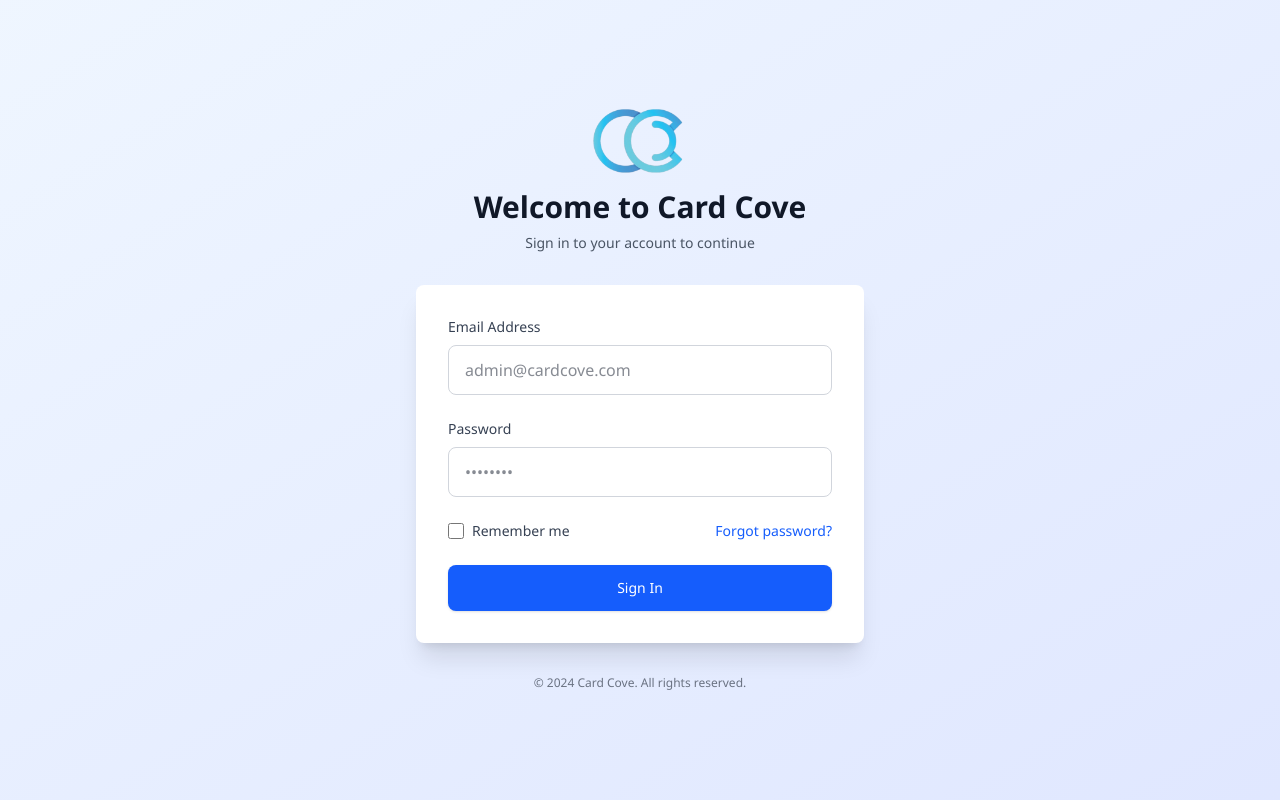
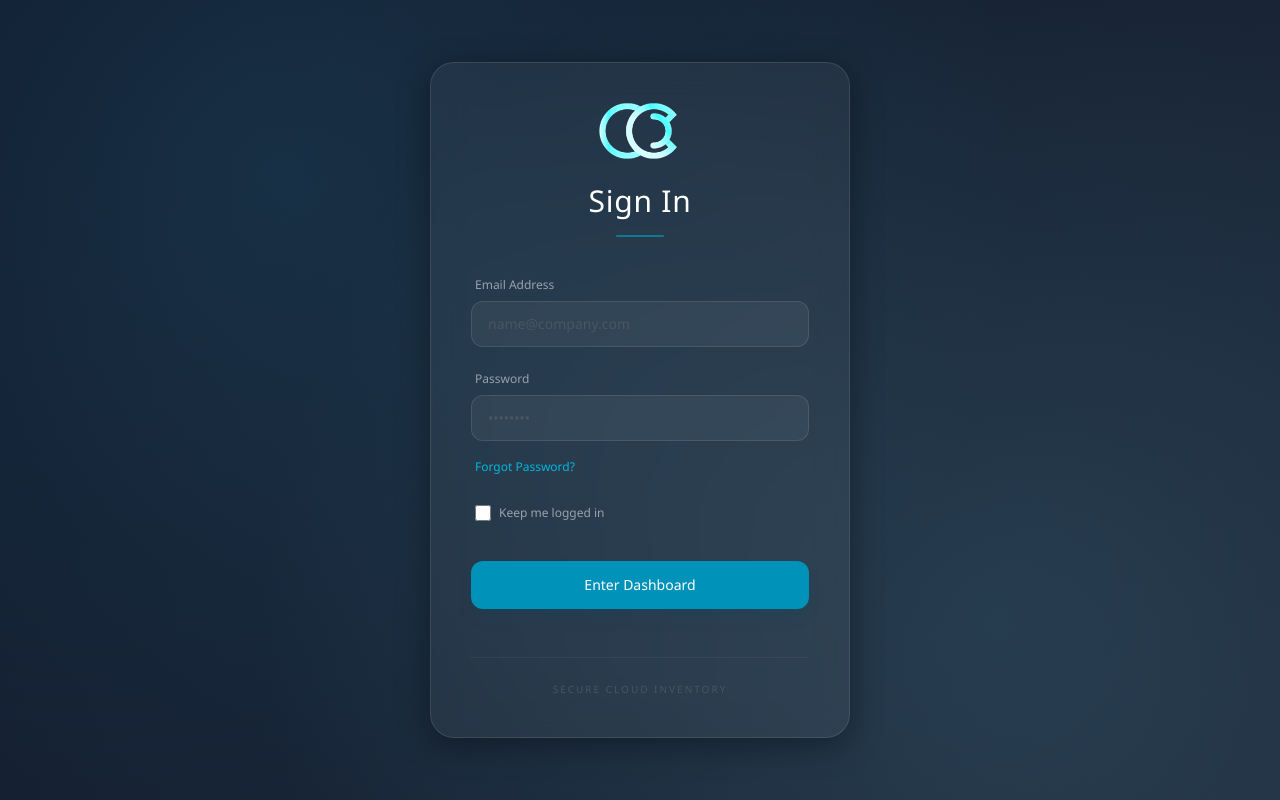
Before and after one commit to Raamish4221/BtoB, a Next.js app: page /login in a window 1280 px wide. Built offline with nearby package versions, Linux system fonts and the light colour scheme.

Commit message:
Pushing the code for Login page redesign, Cart styling, and layout updates for Wallet and Products modules.

```diff
--- a/src/app/cart/page.tsx
+++ b/src/app/cart/page.tsx
@@ -296,7 +296,7 @@ export default function CartPage() {
                         <p className="font-semibold">${subtotal}</p>
                         <button
                           type="button"
-                          className="text-sm text-red-600 hover:text-red-700"
+                          className="px-3 py-1.5 rounded-lg bg-red-50 dark:bg-red-900/20 text-red-600 dark:text-red-400 border border-red-100 dark:border-red-800 text-xs font-bold hover:bg-red-100 dark:hover:bg-red-900/40 transition-colors"
                           onClick={() => removeFromCart(item.productId)}
                         >
                           Remove
--- a/src/app/globals.css
+++ b/src/app/globals.css
@@ -212,6 +212,48 @@ body {
 }
 
 /* -----------------------------
+   CART
+----------------------------- */
+
+.cart-item {
+  display: flex;
+  align-items: center;
+  justify-content: space-between;
+  padding: 1rem;
+  border-bottom: 1px solid var(--surface-border);
+  gap: 1rem;
+}
+
+.cart-item:last-child {
+  border-bottom: none;
+}
+
+.cart-item-actions {
+  display: flex;
+  align-items: center;
+  gap: 1.5rem;
+}
+
+.cart-item-actions input[type="number"] {
+  width: 60px;
+  padding: 0.4rem;
+  border: 1px solid var(--surface-border);
+  border-radius: 0.5rem;
+  text-align: center;
+  background: var(--background);
+  color: var(--foreground);
+}
+
+.cart-footer {
+  margin-top: 1.5rem;
+  padding-top: 1.5rem;
+  border-top: 2px solid var(--surface-border);
+  display: flex;
+  justify-content: space-between;
+  align-items: center;
+}
+
+/* -----------------------------
    LOGIN
 ----------------------------- */
 
@@ -220,20 +262,33 @@ body {
   display: flex;
   align-items: center;
   justify-content: center;
-  background: linear-gradient(
-    135deg,
-    #e6f7fb 0%,
-    #c9f0f8 100%
-  );
+  background: linear-gradient(135deg, #0f172a 0%, #1e293b 100%);
   padding: 1rem;
+  position: relative;
+  overflow: hidden;
+}
+
+.login-page::before {
+  content: "";
+  position: absolute;
+  width: 140%;
+  height: 140%;
+  background: radial-gradient(circle at 30% 30%, rgba(55, 169, 201, 0.15) 0%, transparent 50%),
+              radial-gradient(circle at 70% 70%, rgba(103, 199, 216, 0.15) 0%, transparent 50%);
+  z-index: 1;
 }
 
 .login-card {
-  background: var(--surface);
-  border: 1px solid var(--surface-border);
-  border-radius: 0.75rem;
-  box-shadow: 0 20px 28px rgba(15, 23, 42, 0.12);
-  padding: 2rem;
+  background: rgba(255, 255, 255, 0.05); /* Transparent glass base */
+  border: 1px solid rgba(255, 255, 255, 0.1); /* Subtle white border */
+  border-radius: 1.5rem;
+  box-shadow: 0 8px 32px 0 rgba(0, 0, 0, 0.37);
+  padding: 2.5rem;
+  backdrop-filter: blur(16px);
+  -webkit-backdrop-filter: blur(16px);
+  width: 100%;
+  max-width: 420px;
+  z-index: 10;
 }
 
 /* -----------------------------
@@ -389,4 +444,13 @@ body {
   .product-actions {
     flex-direction: column;
   }
+  .cart-item {
+    flex-direction: column;
+    align-items: flex-start;
+  }
+  .cart-item-actions {
+    width: 100%;
+    justify-content: space-between;
+    margin-top: 0.5rem;
+  }
 }
--- a/src/app/login/page.tsx
+++ b/src/app/login/page.tsx
@@ -20,7 +20,6 @@ export default function LoginPage() {
     e.preventDefault();
     setError("");
     setLoading(true);
-
 
     try {
       const response = await fetch(
@@ -51,7 +50,6 @@ export default function LoginPage() {
       localStorage.setItem("accessToken", data.data.accessToken);
       localStorage.setItem("refreshToken", data.data.refreshToken);
       localStorage.setItem("user", JSON.stringify(data.data.user));
-      // Save user to context (this also writes to localStorage)
       setUser(data.data.user);
 
       router.push("/dashboard");
@@ -66,115 +64,119 @@ export default function LoginPage() {
   };
 
   return (
-    <div className="min-h-screen flex items-center justify-center bg-gradient-to-br from-blue-50 to-indigo-100 dark:from-gray-900 dark:to-gray-800 px-4">
-      <div className="max-w-md w-full space-y-8">
-        {/* Logo/Header */}
-        <div className="text-center flex flex-col items-center">
+    <div className="login-page">
+      <div className="login-card">
+        {/* Simple Brand Header */}
+        <div className="text-center mb-10">
           <img
             src="/assets/card-cove-logo.png"
             alt="Card Cove"
-            className="h-16 w-auto object-contain mb-4"
+            className="h-14 w-auto mx-auto mb-6 brightness-200 contrast-100"
           />
-          <h2 className="text-3xl font-bold text-gray-900 dark:text-white">Welcome to Card Cove</h2>
-          <p className="mt-2 text-sm text-gray-600 dark:text-gray-400">
-            {requiresMFA ? "Enter your MFA code to continue" : "Sign in to your account to continue"}
-          </p>
+          <h2 className="text-3xl font-light text-white tracking-wide">
+            Sign In
+          </h2>
+          <div className="h-0.5 w-12 bg-cyan-500 mx-auto mt-4 rounded-full opacity-50"></div>
         </div>
 
-        {/* Login Form */}
-        <div className="bg-white dark:bg-gray-800 rounded-lg shadow-xl p-8">
         <form className="space-y-6" onSubmit={handleSubmit}>
           {error && (
-              <div className="bg-red-50 dark:bg-red-900/20 border border-red-200 dark:border-red-800 rounded-lg p-4">
-                <div className="flex">
-                  <svg className="h-5 w-5 text-red-400" fill="none" stroke="currentColor" viewBox="0 0 24 24">
+            <div className="bg-red-500/10 border border-red-500/20 rounded-xl p-3 flex items-center gap-3">
+              <svg className="h-4 w-4 text-red-400 shrink-0" fill="none" stroke="currentColor" viewBox="0 0 24 24">
                 <path strokeLinecap="round" strokeLinejoin="round" strokeWidth={2} d="M12 8v4m0 4h.01M21 12a9 9 0 11-18 0 9 9 0 0118 0z" />
               </svg>
-                  <p className="ml-3 text-sm text-red-700 dark:text-red-300">{error}</p>
-                </div>
+              <p className="text-xs font-medium text-red-400">{error}</p>
             </div>
           )}
 
           {!requiresMFA ? (
             <>
-                <div>
-                  <label htmlFor="email" className="block text-sm font-medium text-gray-700 dark:text-gray-300 mb-2">
+              <div className="space-y-2">
+                <label htmlFor="email" className="block text-xs font-medium text-gray-400 ml-1">
                   Email Address
                 </label>
                 <input
                   id="email" name="email" type="email" autoComplete="email" required
                   value={formData.email} onChange={handleChange}
-                    className="w-full px-4 py-3 border border-gray-300 dark:border-gray-600 rounded-lg focus:ring-2 focus:ring-blue-500 focus:border-transparent bg-white dark:bg-gray-700 text-gray-900 dark:text-white"
-                    placeholder="admin@cardcove.com"
+                  className="w-full px-4 py-3 bg-white/5 border border-white/10 rounded-xl focus:bg-white/10 focus:ring-1 focus:ring-cyan-500/50 focus:border-cyan-500/50 text-white text-sm outline-none transition-all placeholder:text-gray-600"
+                  placeholder="name@company.com"
                 />
               </div>
-                <div>
-                  <label htmlFor="password" className="block text-sm font-medium text-gray-700 dark:text-gray-300 mb-2">
+
+              <div className="space-y-2">
+                <label htmlFor="password" className="block text-xs font-medium text-gray-400 ml-1">
                   Password
                 </label>
                 <input
                   id="password" name="password" type="password" autoComplete="current-password" required
                   value={formData.password} onChange={handleChange}
-                    className="w-full px-4 py-3 border border-gray-300 dark:border-gray-600 rounded-lg focus:ring-2 focus:ring-blue-500 focus:border-transparent bg-white dark:bg-gray-700 text-gray-900 dark:text-white"
+                  className="w-full px-4 py-3 bg-white/5 border border-white/10 rounded-xl focus:bg-white/10 focus:ring-1 focus:ring-cyan-500/50 focus:border-cyan-500/50 text-white text-sm outline-none transition-all placeholder:text-gray-600"
                   placeholder="••••••••"
                 />
+                <div className="pt-1 px-1">
+                  <a href="/forgot-password" title="Coming soon" className="text-xs text-cyan-500 hover:text-cyan-400 transition-colors">
+                    Forgot Password?
+                  </a>
+                </div>
+              </div>
+
+              <div className="flex items-center px-1 pt-1">
+                <input
+                  id="remember-me" name="remember-me" type="checkbox"
+                  className="h-4 w-4 bg-white/5 border-white/10 text-cyan-600 rounded cursor-pointer accent-cyan-600"
+                />
+                <label htmlFor="remember-me" className="ml-2 block text-xs text-gray-400 cursor-pointer">
+                  Keep me logged in
+                </label>
               </div>
             </>
           ) : (
-              <>
-                <div>
-                  <label htmlFor="mfaCode" className="block text-sm font-medium text-gray-700 dark:text-gray-300 mb-2">
-                    MFA Code
-                  </label>
+            <div className="space-y-8">
+              <div className="text-center">
+                <p className="text-xs font-medium text-cyan-400 uppercase tracking-widest">
+                  Verification Required
+                </p>
+                <p className="text-[10px] text-gray-500 mt-2 leading-relaxed">
+                  A security code was sent to your email.
+                </p>
+              </div>
+
+              <div className="space-y-3 text-center">
                 <input
                   id="mfaCode" name="mfaCode" type="text" maxLength={6} required
                   value={formData.mfaCode} onChange={handleChange}
-                    className="w-full px-4 py-3 border border-gray-300 dark:border-gray-600 rounded-lg focus:ring-2 focus:ring-blue-500 focus:border-transparent bg-white dark:bg-gray-700 text-gray-900 dark:text-white text-center text-2xl tracking-widest"
-                    placeholder="123456" autoFocus
+                  className="w-full h-14 bg-white/5 border border-white/10 rounded-xl text-white text-center text-3xl font-light tracking-[0.5em] focus:bg-white/10 focus:ring-1 focus:ring-cyan-500/50 focus:outline-none transition-all"
+                  placeholder="000000" autoFocus
                 />
-                  <p className="mt-2 text-xs text-gray-500 dark:text-gray-400 text-center">
-                    Enter the 6-digit code from your authenticator app
-                  </p>
               </div>
+
               <button
                 type="button"
                 onClick={() => { setRequiresMFA(false); setFormData({ ...formData, mfaCode: "" }); }}
-                  className="w-full text-sm text-gray-600 dark:text-gray-400 hover:text-gray-900 dark:hover:text-white"
+                className="w-full text-xs font-medium text-gray-500 hover:text-white transition-colors"
               >
                 ← Back to login
               </button>
-              </>
-            )}
-
-            {!requiresMFA && (
-              <div className="flex items-center justify-between">
-                <div className="flex items-center">
-                  <input id="remember-me" name="remember-me" type="checkbox" className="h-4 w-4 text-blue-600 focus:ring-blue-500 border-gray-300 rounded" />
-                  <label htmlFor="remember-me" className="ml-2 block text-sm text-gray-700 dark:text-gray-300">Remember me</label>
-                </div>
-                <div className="text-sm">
-                  <a href="/forgot-password" className="font-medium text-blue-600 hover:text-blue-500 dark:text-blue-400">Forgot password?</a>
-                </div>
             </div>
           )}
 
           <button
             type="submit" disabled={loading}
-              className="w-full flex justify-center py-3 px-4 border border-transparent rounded-lg shadow-sm text-sm font-medium text-white bg-blue-600 hover:bg-blue-700 focus:outline-none focus:ring-2 focus:ring-offset-2 focus:ring-blue-500 disabled:opacity-50 disabled:cursor-not-allowed transition-colors"
+            className="w-full py-3.5 bg-cyan-600 hover:bg-cyan-500 text-white rounded-xl font-medium text-sm transition-all shadow-lg shadow-cyan-900/20 active:scale-[0.98] disabled:opacity-50 mt-4"
           >
             {loading ? (
-                <svg className="animate-spin h-5 w-5 text-white" fill="none" viewBox="0 0 24 24">
-                  <circle className="opacity-25" cx="12" cy="12" r="10" stroke="currentColor" strokeWidth="4" />
-                  <path className="opacity-75" fill="currentColor" d="M4 12a8 8 0 018-8V0C5.373 0 0 5.373 0 12h4zm2 5.291A7.962 7.962 0 014 12H0c0 3.042 1.135 5.824 3 7.938l3-2.647z" />
-                </svg>
-              ) : requiresMFA ? "Verify & Sign In" : "Sign In"}
+              <div className="w-5 h-5 border-2 border-white/30 border-t-white rounded-full animate-spin mx-auto" />
+            ) : (
+              <span>{requiresMFA ? "Complete Authentication" : "Enter Dashboard"}</span>
+            )}
           </button>
         </form>
 
-
+        <div className="mt-12 pt-6 border-t border-white/5 text-center">
+          <p className="text-[10px] text-gray-600 uppercase tracking-[0.2em] font-medium">
+            Secure Cloud Inventory
+          </p>
         </div>
-
-        <p className="text-center text-xs text-gray-500 dark:text-gray-400">© 2024 Card Cove. All rights reserved.</p>
       </div>
     </div>
   );
```
Also changed, not shown: src/app/context/ShopContext.tsx (+7 -0 lines), src/app/orders/page.tsx (+6 -8 lines), src/app/products/page.tsx (+30 -20 lines), src/app/settings/page.tsx (+3 -4 lines), src/app/wallet/page.tsx (+6 -6 lines), src/app/page.tsx (line endings or trailing spaces). Lines whose indentation alone changed are shown as unchanged.
